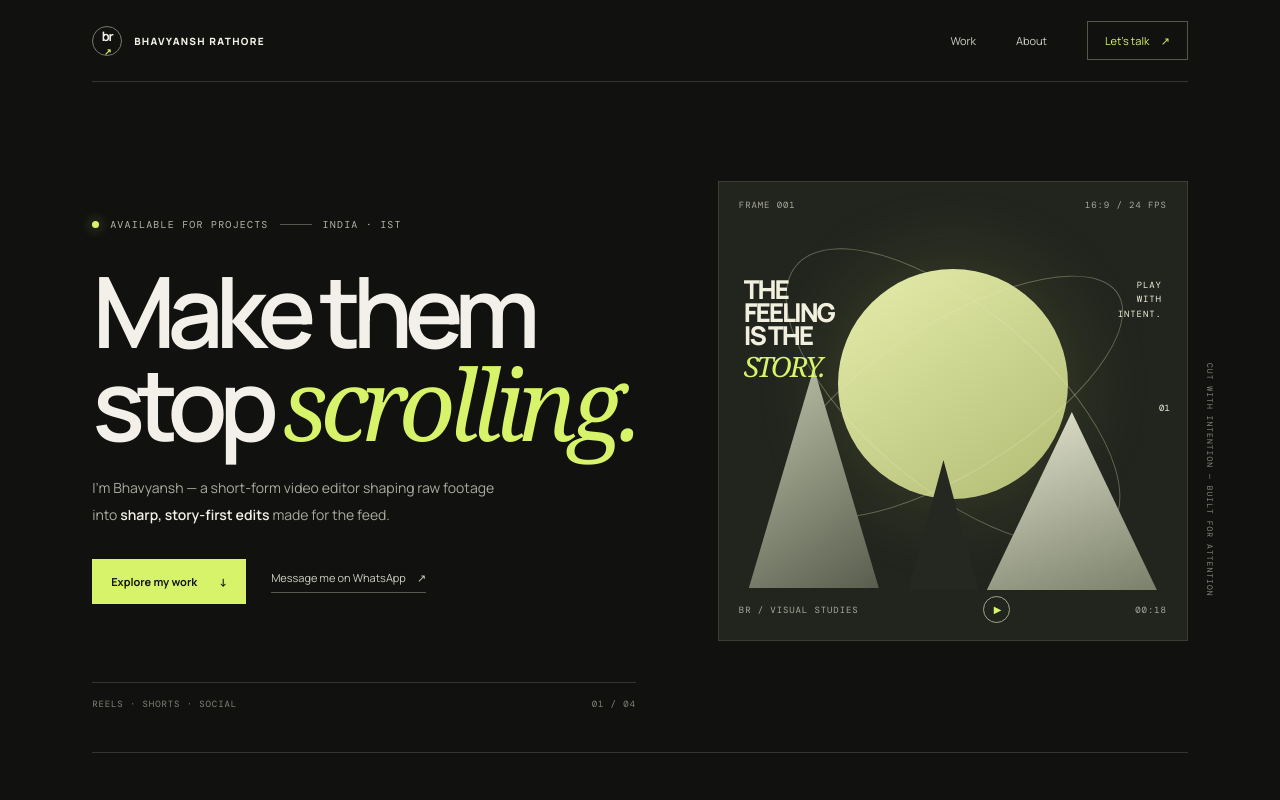
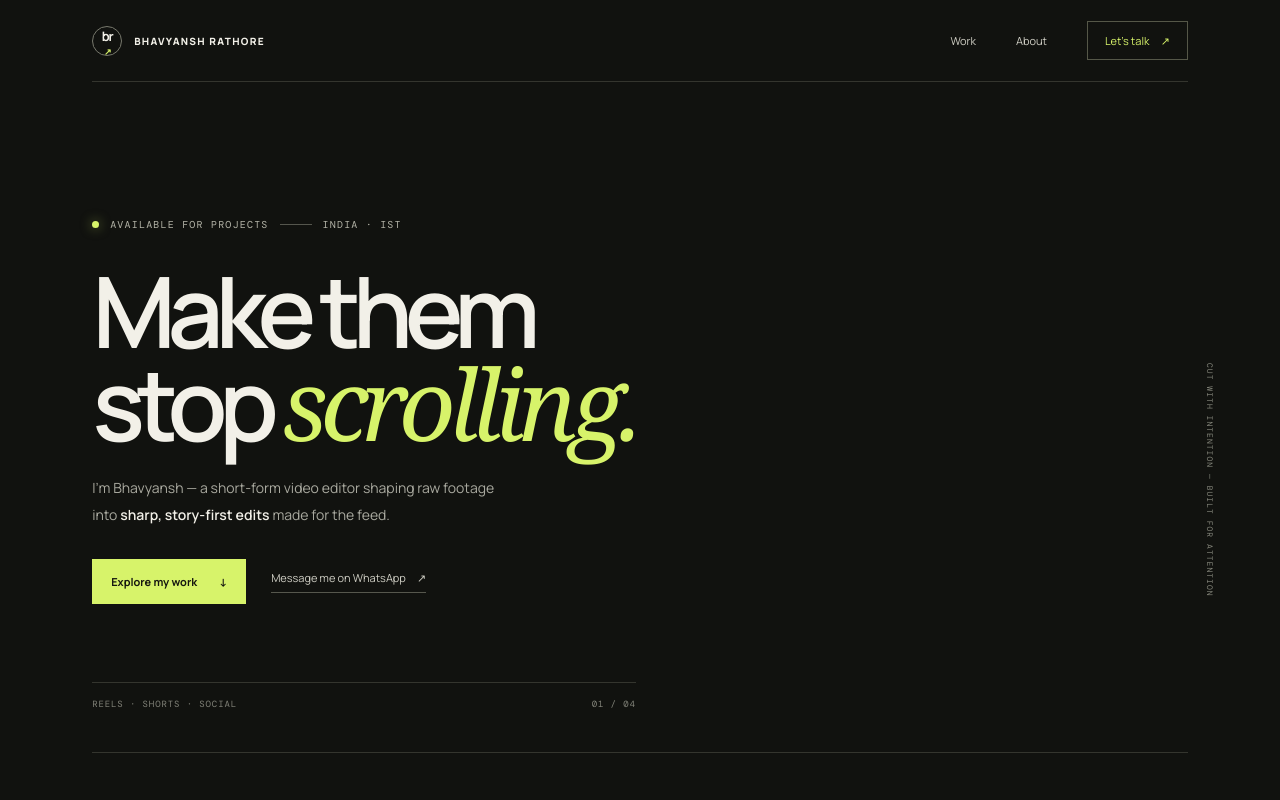
Before and after one commit to bhavyansh7/portfolio-website, a plain HTML site: page index.html in a window 1280 px wide. Shown: the top 800 px of the page. Drawn offline with nearby package versions, Linux system fonts and the light colour scheme.

Commit message:
Remove the empty hero video frame

```diff
--- a/index.html
+++ b/index.html
@@ -27,14 +27,6 @@
           <div class="hero-actions"><a class="button button-lime" href="#work">Explore my work <span>↓</span></a><a class="text-link" href="https://wa.me/918109476094" target="_blank" rel="noreferrer">Message me on WhatsApp <span>↗</span></a></div>
           <div class="hero-foot"><span>REELS · SHORTS · SOCIAL</span><span>01 / 04</span></div>
         </div>
-        <div class="hero-art" aria-label="Abstract editorial video frame illustration">
-          <div class="art-top"><span>FRAME 001</span><span>16:9 / 24 FPS</span></div>
-          <div class="art-sun"></div><div class="art-orbit orbit-one"></div><div class="art-orbit orbit-two"></div>
-          <div class="art-shape shape-one"></div><div class="art-shape shape-two"></div><div class="art-shape shape-three"></div>
-          <div class="art-caption"><span>THE<br>FEELING<br>IS THE<br><i>STORY.</i></span><b>PLAY<br>WITH<br>INTENT.</b></div>
-          <div class="art-bottom"><span>BR / VISUAL STUDIES</span><span class="play-icon">▶</span><span>00:18</span></div>
-          <div class="art-index">01</div>
-        </div>
         <div class="hero-side-note">CUT WITH INTENTION — BUILT FOR ATTENTION</div>
       </section>
 
```
